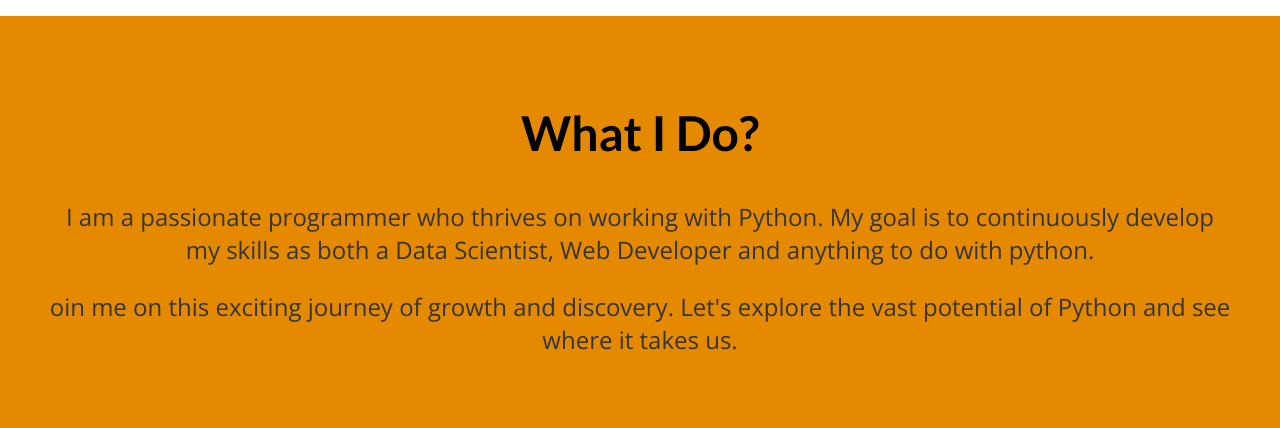
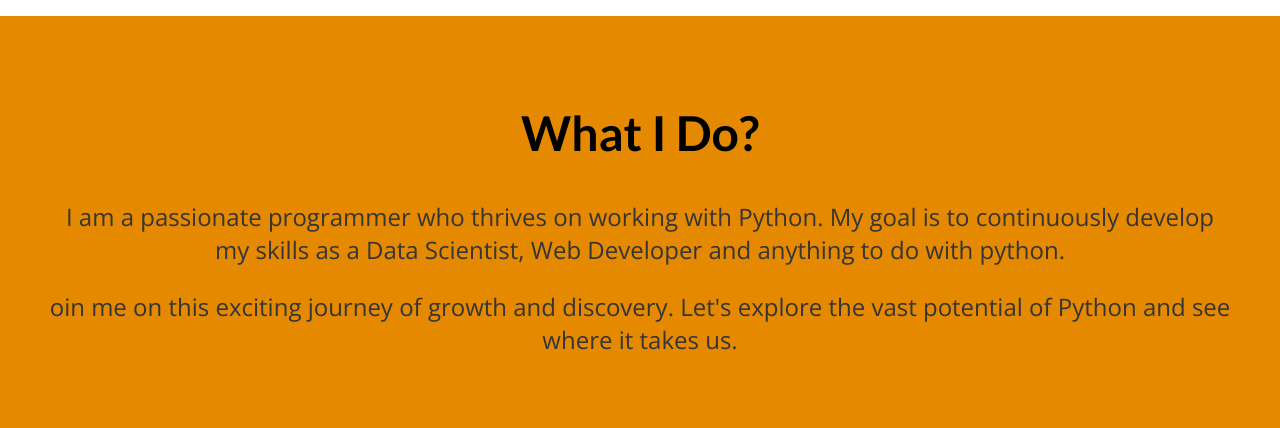
Before and after one commit to deepakjangir15/my-site, a Django app: page / in a window 1280 px wide. Shown: the part 719-1147 px from the top of the page. Run offline with Django 4.2, Linux system fonts and the light colour scheme; data that the repository does not hold is empty.

Commit message:
Type in index page

```diff
--- a/blog/templates/blog/index.html
+++ b/blog/templates/blog/index.html
@@ -57,7 +57,7 @@
     <section id='about'>
         <h2>What I Do?</h2>
         <p>I am a passionate programmer who thrives on working with Python.
-        My goal is to continuously develop my skills as both a Data Scientist, Web Developer and anything to do with python. </p>
+        My goal is to continuously develop my skills as a Data Scientist, Web Developer and anything to do with python. </p>
 
         <p>oin me on this exciting journey of growth and discovery. Let's explore the vast potential of Python and see where it takes us.</p>
     </section>
```
